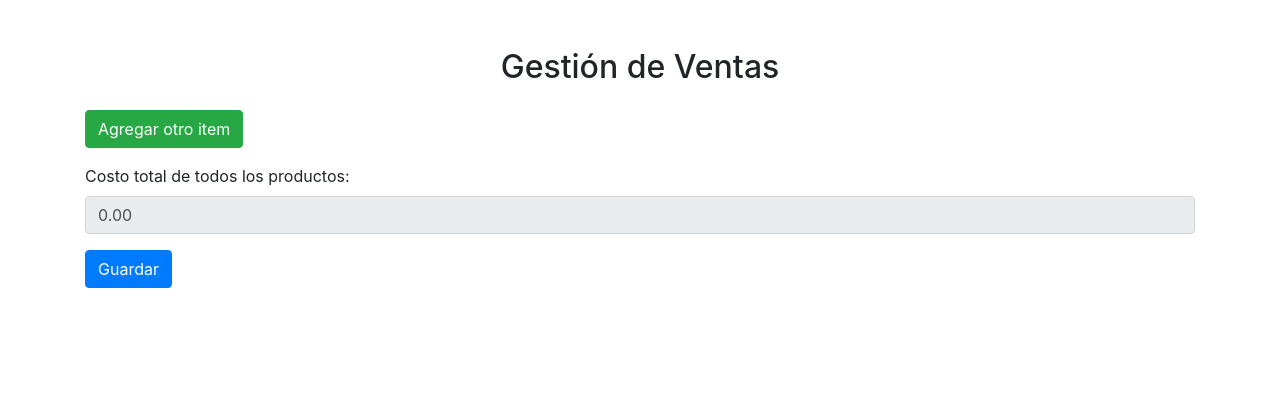
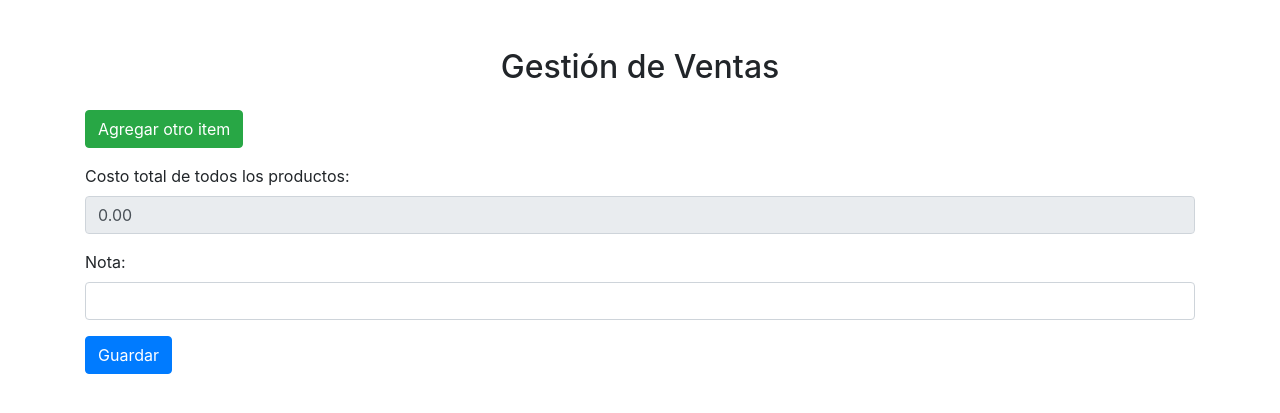
Before and after one commit to escobardie/GESTION-CLIENTES, a Django app: page /crear_venta_producto/ in a window 1280 px wide. Shown: the top 413 px of the page. Run offline with Django 5.2, Linux system fonts and the light colour scheme; data that the repository does not hold is empty; some libraries are stand-ins or nearby versions.

Commit message:
MODEL VENTA
ADD  TOTAL VENTA Y NOTA

```diff
--- a/Control_Clientes_distri/apps/cliente/forms.py
+++ b/Control_Clientes_distri/apps/cliente/forms.py
@@ -140,5 +140,7 @@ class VentaForm(forms.ModelForm):
         model = Venta
         fields = ['cliente']
         widgets = {
-           'cliente': forms.Select(attrs={'class': 'form-control'}),
+            'cliente': forms.Select(attrs={'class': 'form-control'}),
+            'total_venta': forms.NumberInput(attrs={'class': 'form-control', 'placeholder': 'Total Venta'}),
+            'nota': forms.Textarea(attrs={'class': 'form-control', 'placeholder': 'Nota'}),
         }
--- a/Control_Clientes_distri/apps/cliente/models.py
+++ b/Control_Clientes_distri/apps/cliente/models.py
@@ -103,6 +103,8 @@ class Visita(models.Model):
 class Venta(models.Model):
     cliente = models.ForeignKey(Cliente, on_delete=models.SET_NULL, null=True, blank=True, verbose_name='Cliente')
     fecha_venta = models.DateTimeField(auto_now_add=True, verbose_name='Fecha y Hora de Venta')
+    total_venta = models.DecimalField(default=0, max_digits=10, decimal_places=2, verbose_name='Total Venta')
+    nota = models.TextField(null=True, blank=True, verbose_name='Nota')
 
     class Meta:
         verbose_name = 'Venta'
--- a/Control_Clientes_distri/apps/cliente/views.py
+++ b/Control_Clientes_distri/apps/cliente/views.py
@@ -506,8 +506,16 @@ class VentaProductoCreateView(FormView):
 
     def form_valid(self, form):
         cliente = self.get_cliente_data()
+        # Captura el valor de precio_total_todas_venta
+        precio_total_todas_venta = self.request.POST.get('precio_total_todas_venta')
+        nota_venta = self.request.POST.get('nota_venta')
+
         # Crear una nueva instancia de Venta y guardar
-        venta = models.Venta.objects.create(cliente=cliente)
+        venta = models.Venta.objects.create(
+            cliente=cliente,
+            nota= nota_venta,
+            total_venta=precio_total_todas_venta
+            )
 
         for f in form:
             # Ahora guarda la instancia de VentaProducto asociándola a la venta creada
--- a/Control_Clientes_distri/templates/Agua/forms/gestion_venta2_fucion.html
+++ b/Control_Clientes_distri/templates/Agua/forms/gestion_venta2_fucion.html
@@ -35,6 +35,10 @@
             <div class="form-group">
                 <label for="id_precio_total_todas_venta">Costo total de todos los productos:</label>
                 <input type="text" name="precio_total_todas_venta" class="form-control" id="id_precio_total_todas_venta" value="0.00" readonly>
+            </div>
+            <div class="form-group">
+                <label for="id_precio_total_todas_venta">Nota:</label>
+                <input type="text" name="nota_venta" class="form-control" id="id_nota_venta" >
             </div>
 
             <!-- Botón de envío -->
--- a/Control_Clientes_distri/templates/Agua/listar_venta_cliente.html
+++ b/Control_Clientes_distri/templates/Agua/listar_venta_cliente.html
@@ -89,9 +89,9 @@
             <div class="client-list">
                 {% for venta in lista_venta_cliente %}
                     <a href="{% url 'info_venta' venta.id %}" class="client">
-
                         <p class="visit-date"><strong>Fecha Venta:</strong> {{ venta.fecha_venta }}</p>
-
+                        <p class="visit-date"><strong>Total Venta:</strong> {{ venta.total_venta }}</p>
+                        <p class="visit-date"><strong>Nota:</strong> {{ venta.nota }}</p>
                     </a>
                     {% empty %}
                     <h4>No hay registros</h4>
```
Also changed, not shown: Control_Clientes_distri/apps/cliente/migrations/0009_alter_venta_options_alter_ventaproducto_options_and_more.py (added).
